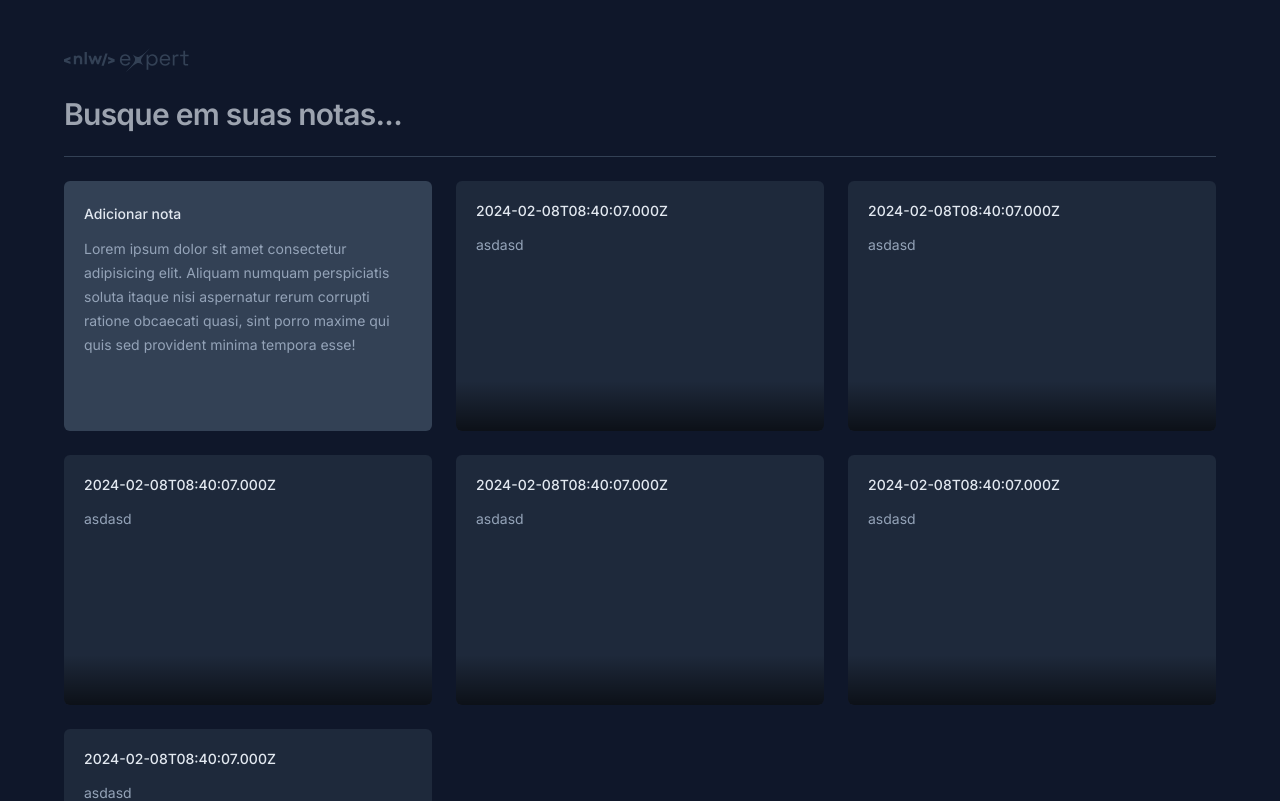
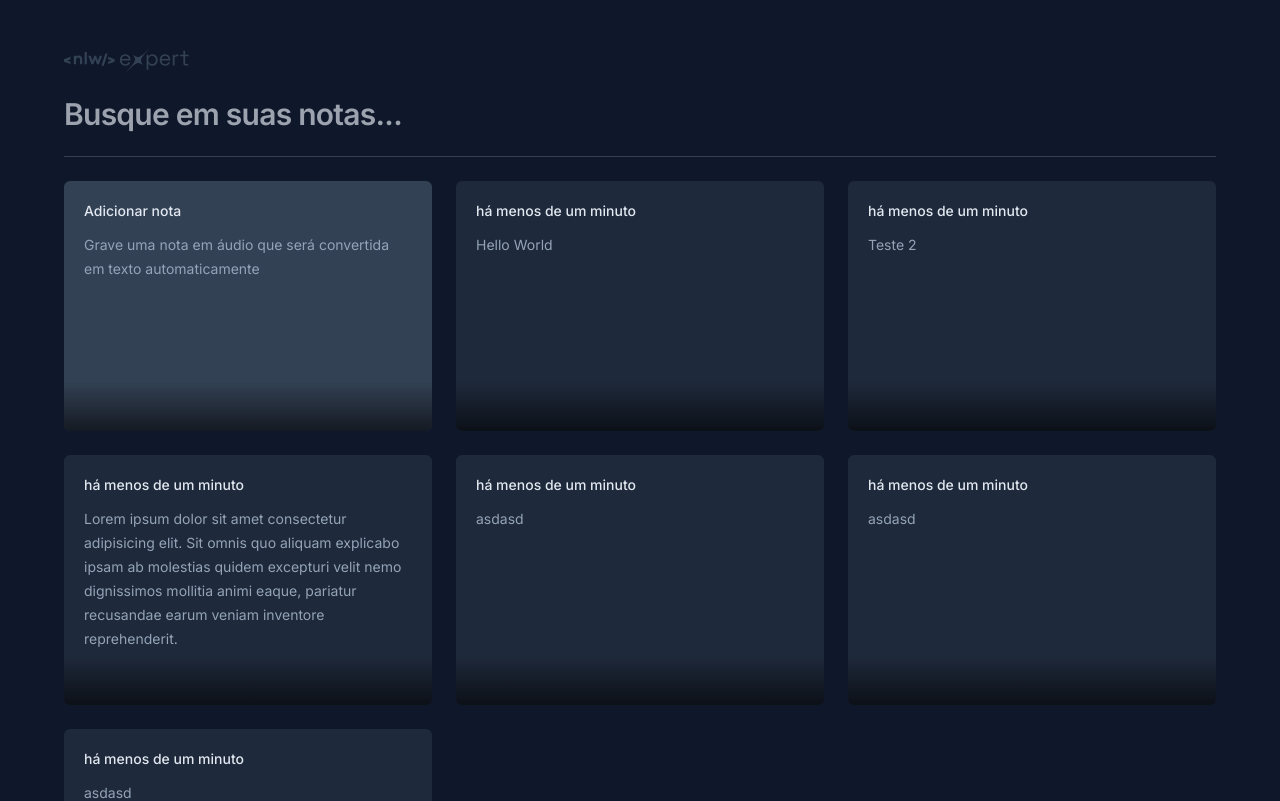
Before and after one commit to lipebz/rockeatseat-nlw-14-reactjs-expert-notes, a React (Vite) app: page / in a window 1280 px wide. Shown: the top 801 px of the page. Built offline with nearby package versions, Linux system fonts and the light colour scheme.

Commit message:
Implementa estilização dos dialogos para o componente de card e new card

```diff
--- a/package.json
+++ b/package.json
@@ -10,6 +10,8 @@
   },
   "dependencies": {
     "@radix-ui/react-dialog": "^1.0.5",
+    "date-fns": "^3.3.1",
+    "lucide-react": "^0.323.0",
     "react": "^18.2.0",
     "react-dom": "^18.2.0"
   },
--- a/src/app.tsx
+++ b/src/app.tsx
@@ -20,9 +20,9 @@ export function App() {
 
       <div className="grid grid-cols-3 auto-rows-[250px] gap-6">
         <NewNoteCard />
-        <NoteCard note={{date: new Date, content: 'asdasd'}} />
-        <NoteCard note={{date: new Date, content: 'asdasd'}} />
-        <NoteCard note={{date: new Date, content: 'asdasd'}} />
+        <NoteCard note={{date: new Date, content: 'Hello World'}} />
+        <NoteCard note={{date: new Date, content: 'Teste 2'}} />
+        <NoteCard note={{date: new Date, content: 'Lorem ipsum dolor sit amet consectetur adipisicing elit. Sit omnis quo aliquam explicabo ipsam ab molestias quidem excepturi velit nemo dignissimos mollitia animi eaque, pariatur recusandae earum veniam inventore reprehenderit.'}} />
         <NoteCard note={{date: new Date, content: 'asdasd'}} />
         <NoteCard note={{date: new Date, content: 'asdasd'}} />
         <NoteCard note={{date: new Date, content: 'asdasd'}} />
--- a/src/components/new-note-card.tsx
+++ b/src/components/new-note-card.tsx
@@ -1,10 +1,45 @@
+import * as Dialog from '@radix-ui/react-dialog'
+import { X } from 'lucide-react'
+
 export default () => (
-    <div className="rounded-md bg-slate-700 p-5 space-y-3">
+    <Dialog.Root>
+        <Dialog.Trigger className="text-left outline-none rounded-md bg-slate-700
+            p-5 gap-3 overflow-hidden relative hover:ring-2 hover:ring-slate-300
+            focus-visible:ring-2 focus-visible:ring-lime-400 flex flex-col">
             <span className="text-sm font-medium text-slate-200">
                 Adicionar nota
             </span>
             <p className="text-sm leading-6 text-slate-400">
-            Lorem ipsum dolor sit amet consectetur adipisicing elit. Aliquam numquam perspiciatis soluta itaque nisi aspernatur rerum corrupti ratione obcaecati quasi, sint porro maxime qui quis sed provident minima tempora esse!
+                Grave uma nota em áudio que será convertida em texto automaticamente
+            </p>
+            <div className="absolute bottom-0 left-0 right-0 h-1/5 bg-gradient-to-t
+            from-black/60 to-black/0 pointer-events-none" />
+        </Dialog.Trigger>
+
+        <Dialog.Portal>
+            <Dialog.Overlay className="fixed inset-0 bg-slate-800/60" />
+            <Dialog.Content className="fixed left-1/2 top-1/2 -translate-x-1/2
+            -translate-y-1/2 max-w-[650px] w-full bg-slate-700 rounded-md flex
+            flex-col outline-none h-[60vh]">
+                <Dialog.Close className="absolute right-0 top-0 bg-slate-800 p-1.5 text-slate-400 hover:text-slate-100">
+                    <X className="size-6" />
+                </Dialog.Close>
+                <div className="flex flex-1 flex-col gap-3 p-5">
+                    <span className="text-sm font-medium text-slate-200">
+                        Adicionar nota
+                    </span>
+                    <p className="text-sm leading-6 text-slate-400">
+                        Comece <button className="font-medium text-lime-400 hover:underline">gravando uma nota</button> em áudio ou se preferir <button className="font-medium text-lime-400 hover:underline">utilize apenas texto</button>.
                     </p>
                 </div>
+                <button
+                    type="button"
+                    className="w-full bg-lime-400 text-lime-950 py-4 text-center text-sm outline-none font-medium hover:bg-lime-500">
+                    Salvar nota
+                </button>
+            </Dialog.Content>
+        </Dialog.Portal>
+
+    </Dialog.Root>
+
 )
--- a/src/components/note-card.tsx
+++ b/src/components/note-card.tsx
@@ -1,4 +1,7 @@
-import * as Dialog from '@radix-ui/react-dialog';
+import * as Dialog from '@radix-ui/react-dialog'
+import { formatDistanceToNow } from 'date-fns'
+import { ptBR } from 'date-fns/locale'
+import { X } from 'lucide-react'
 
 interface NoteCardProps {
     note: {
@@ -13,7 +16,7 @@ export default ({ note }: NoteCardProps) => (
             p-5 gap-3 overflow-hidden relative hover:ring-2 hover:ring-slate-300
             focus-visible:ring-2 focus-visible:ring-lime-400 flex flex-col">
             <span className="text-sm font-medium text-slate-200">
-                {note.date.toISOString()}
+                {formatDistanceToNow(note.date, { locale: ptBR, addSuffix: true})}
             </span>
             <p className="text-sm leading-6 text-slate-400">
                 {note.content}
@@ -27,7 +30,23 @@ export default ({ note }: NoteCardProps) => (
             <Dialog.Content className="fixed left-1/2 top-1/2 -translate-x-1/2
             -translate-y-1/2 max-w-[650px] w-full bg-slate-700 rounded-md flex
             flex-col outline-none h-[60vh]">
-                Modal
+                <Dialog.Close className="absolute right-0 top-0 bg-slate-800 p-1.5 text-slate-400 hover:text-slate-100">
+                    <X className="size-6" />
+                </Dialog.Close>
+                <div className="flex flex-1 flex-col gap-3 p-5">
+                    <span className="text-sm font-medium text-slate-200">
+                        {formatDistanceToNow(note.date, { locale: ptBR, addSuffix: true})}
+                    </span>
+                    <p className="text-sm leading-6 text-slate-400">
+                        {note.content}
+                    </p>
+                </div>
+                <button
+                    type="button"
+                    className="w-full bg-slate-800 py-4 text-center text-sm
+                    text-slate-300 outline-none font-medium group">
+                    Deseja <span className="text-red-400 group-hover:underline">apagar essa nota</span>?
+                </button>
             </Dialog.Content>
         </Dialog.Portal>
 
```
Also changed, not shown: 1 other file (tests, documents, lock files or other folders). Lines whose indentation alone changed are shown as unchanged.
